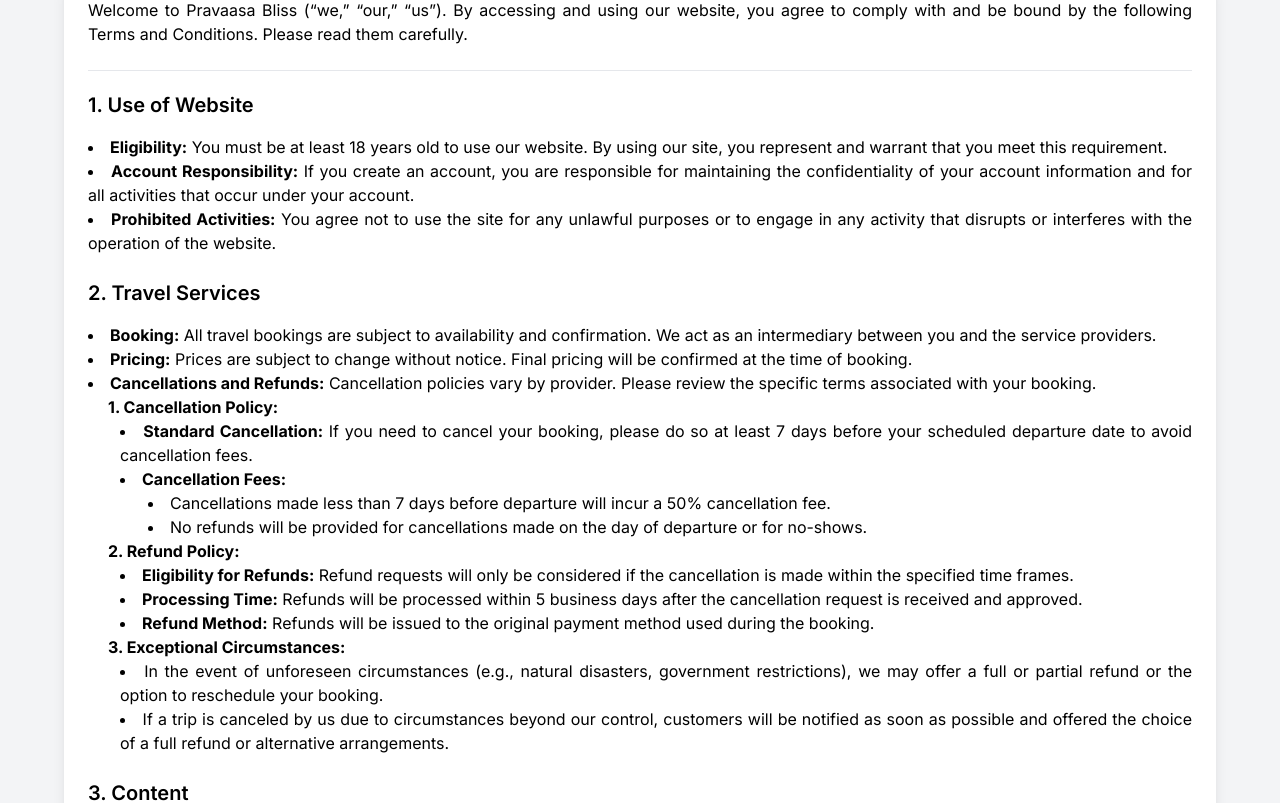
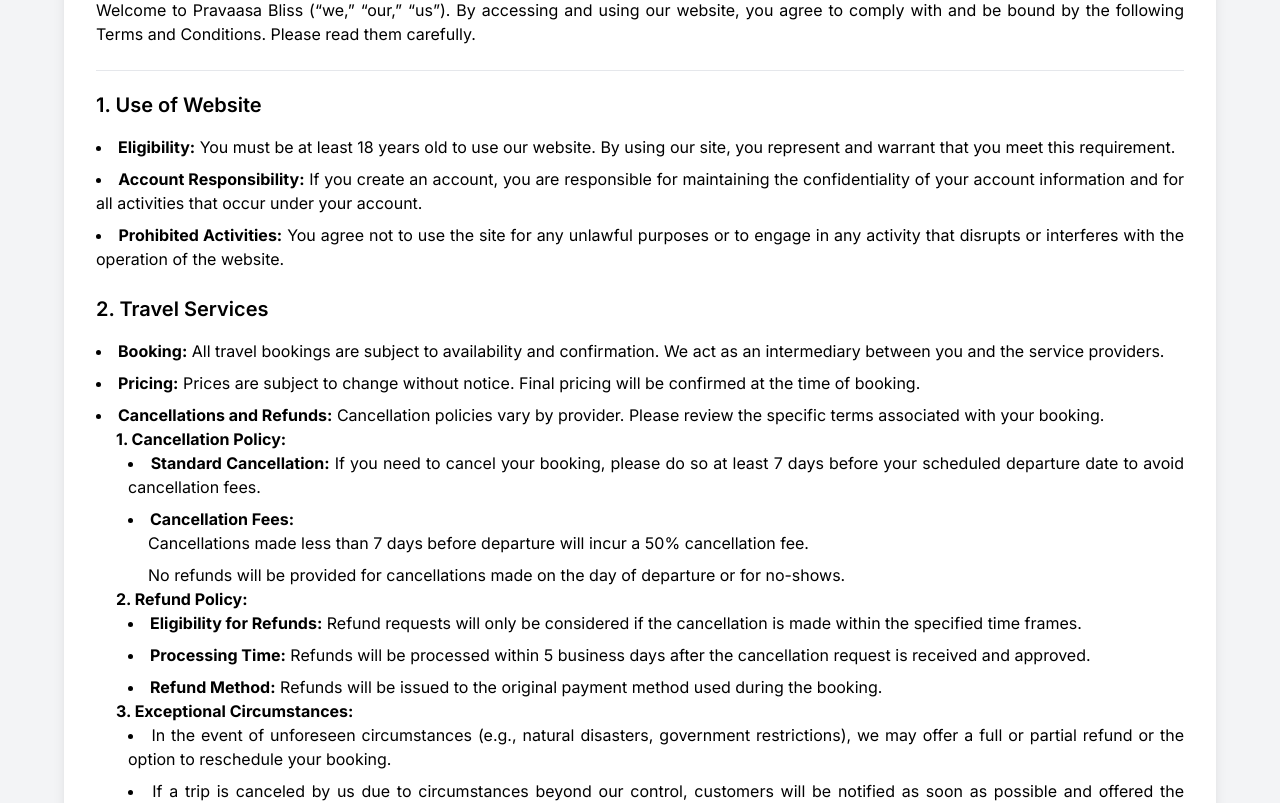
Before and after one commit to ritikchauhan09/pravaasa, a Next.js app: page /terms-of-service in a window 1280 px wide. Shown: the part 400-1203 px from the top of the page. Built offline with nearby package versions, Linux system fonts and the light colour scheme.

Commit message:
terms and condition and privacy policy updated

```diff
--- a/src/app/privacy-policy/page.js
+++ b/src/app/privacy-policy/page.js
@@ -38,14 +38,12 @@
       {/* main */}
       <main className="bg-gray-100 min-h-screen py-8 px-4 md:px-8">
         <div className="max-w-6xl mx-auto bg-white p-6 rounded-lg shadow-lg">
-          <p className="text-lg mb-4">
-            <strong>Effective Date:</strong> [Insert Date]
-          </p>
+
           <p className="text-base mb-6">
             Welcome to Pravaasa Bliss. We are committed to protecting your
             personal information and your right to privacy. This Privacy Policy
             outlines how we collect, use, disclose, and safeguard your
-            information when you visit our website [www.yourwebsite.com]
+            information when you visit our website <a href="https://pravaasabliss.com" className="text-blue-500">www.pravaasabliss.com</a>
             . Please read this policy carefully.
           </p>
 
@@ -235,7 +233,7 @@
           <p className="text-base mb-4">
             <strong>Pravaasa Bliss</strong>
             <br />
-            Email: chauhanmukil@gmail.com
+            Email: pravaasabliss@gmail.com
             <br />
             Phone: +91 8988336969
             <br />
--- a/src/app/terms-of-service/page.js
+++ b/src/app/terms-of-service/page.js
@@ -1,6 +1,5 @@
 // pages/terms.js
 import Link from "next/link";
-
 import Head from "next/head";
 
 export default function Terms() {
@@ -14,15 +13,19 @@
         />
       </Head>
       <header
-        className="bg-blue-200 text-white text-center py-24"
-        style={{ backgroundImage: 'url("/images/term-service.jpg")' }}
+        className="bg-blue-200 text-white text-center py-16 md:py-24"
+        style={{
+          backgroundImage: 'url("/images/term-service.jpg")',
+          backgroundSize: "cover",
+          backgroundPosition: "center",
+        }}
       >
-        <h1 className="text-4xl font-bold mb-6 text-center text-white">
+        <h1 className="text-3xl md:text-4xl font-bold mb-6 text-white">
           Terms and Conditions
         </h1>
       </header>
-      <main className="bg-gray-100 min-h-screen py-8 px-4 md:px-8 ">
-        <div className="max-w-6xl mx-auto bg-white p-6 rounded-lg shadow-lg">
+      <main className="bg-gray-100 min-h-screen py-6 px-4 sm:px-6 md:px-8">
+        <div className="max-w-4xl lg:max-w-6xl mx-auto bg-white p-4 sm:p-6 md:p-8 rounded-lg shadow-lg">
           <section className="mb-6">
             <p>
               Welcome to Pravaasa Bliss (“we,” “our,” “us”). By accessing and
@@ -32,8 +35,10 @@
           </section>
           <hr className="my-5" />
           <section className="mb-6">
-            <h2 className="text-xl font-semibold mb-4">1. Use of Website</h2>
-            <ul className="list-disc list-inside">
+            <h2 className="text-lg md:text-xl font-semibold mb-4">
+              1. Use of Website
+            </h2>
+            <ul className="list-disc list-inside space-y-2">
               <li>
                 <strong>Eligibility:</strong> You must be at least 18 years old
                 to use our website. By using our site, you represent and warrant
@@ -53,8 +58,10 @@
             </ul>
           </section>
           <section className="mb-6">
-            <h2 className="text-xl font-semibold mb-4">2. Travel Services</h2>
-            <ul className="list-disc list-inside">
+            <h2 className="text-lg md:text-xl font-semibold mb-4">
+              2. Travel Services
+            </h2>
+            <ul className="list-disc list-inside space-y-2">
               <li>
                 <strong>Booking:</strong> All travel bookings are subject to
                 availability and confirmation. We act as an intermediary between
@@ -68,9 +75,9 @@
                 <strong>Cancellations and Refunds:</strong> Cancellation
                 policies vary by provider. Please review the specific terms
                 associated with your booking.
-                <div className="ml-5">
-                  <h2 className="font-bold">1. Cancellation Policy:</h2>
-                  <ul className="ml-3 list-disc list-inside">
+                <div className="ml-4 sm:ml-5">
+                  <h3 className="font-bold">1. Cancellation Policy:</h3>
+                  <ul className="list-disc list-inside ml-3 space-y-2">
                     <li>
                       <strong>Standard Cancellation:</strong> If you need to
                       cancel your booking, please do so at least 7 days before
@@ -78,18 +85,20 @@
                     </li>
                     <li>
                       <strong>Cancellation Fees:</strong>
-                      <li className="ml-7">
+                      <ul className="ml-5 space-y-2">
+                        <li>
                           Cancellations made less than 7 days before departure
                           will incur a 50% cancellation fee.
                         </li>
-                      <li className="ml-7">
+                        <li>
                           No refunds will be provided for cancellations made on
                           the day of departure or for no-shows.
                         </li>
+                      </ul>
                     </li>
                   </ul>
-                  <h2 className="font-bold">2. Refund Policy:</h2>
-                  <ul className="ml-3 list-disc list-inside">
+                  <h3 className="font-bold">2. Refund Policy:</h3>
+                  <ul className="list-disc list-inside ml-3 space-y-2">
                     <li>
                       <strong>Eligibility for Refunds:</strong> Refund requests
                       will only be considered if the cancellation is made within
@@ -105,8 +114,8 @@
                       the original payment method used during the booking.
                     </li>
                   </ul>
-                  <h2 className="font-bold">3. Exceptional Circumstances:</h2>
-                  <ul className="ml-3 list-disc list-inside">
+                  <h3 className="font-bold">3. Exceptional Circumstances:</h3>
+                  <ul className="list-disc list-inside ml-3 space-y-2">
                     <li>
                       In the event of unforeseen circumstances (e.g., natural
                       disasters, government restrictions), we may offer a full
@@ -125,8 +134,8 @@
             </ul>
           </section>
           <section className="mb-6">
-            <h2 className="text-xl font-semibold mb-4">3. Content</h2>
-            <ul className="list-disc list-inside">
+            <h2 className="text-lg md:text-xl font-semibold mb-4">3. Content</h2>
+            <ul className="list-disc list-inside space-y-2">
               <li>
                 <strong>Intellectual Property:</strong> All content on our
                 website, including text, images, and logos, is owned by or
@@ -140,10 +149,10 @@
             </ul>
           </section>
           <section className="mb-6">
-            <h2 className="text-xl font-semibold mb-4">
+            <h2 className="text-lg md:text-xl font-semibold mb-4">
               4. Limitation of Liability
             </h2>
-            <ul className="list-disc list-inside">
+            <ul className="list-disc list-inside space-y-2">
               <li>
                 <strong>No Warranty:</strong> Our website and services are
                 provided “as is” without any warranties of any kind. We disclaim
@@ -157,7 +166,7 @@
             </ul>
           </section>
           <section className="mb-6">
-            <h2 className="text-xl font-semibold mb-4">5. Privacy</h2>
+            <h2 className="text-lg md:text-xl font-semibold mb-4">5. Privacy</h2>
             <p>
               <strong>Data Collection:</strong> We collect personal information
               in accordance with our Privacy Policy. By using our website, you
@@ -165,7 +174,7 @@
             </p>
           </section>
           <section className="mb-6">
-            <h2 className="text-xl font-semibold mb-4">6. Modifications</h2>
+            <h2 className="text-lg md:text-xl font-semibold mb-4">6. Modifications</h2>
             <p>
               <strong>Changes to Terms:</strong> We reserve the right to modify
               these Terms and Conditions at any time. Changes will be effective
@@ -173,7 +182,7 @@
             </p>
           </section>
           <section className="mb-6">
-            <h2 className="text-xl font-semibold mb-4">7. Governing Law</h2>
+            <h2 className="text-lg md:text-xl font-semibold mb-4">7. Governing Law</h2>
             <p>
               <strong>Jurisdiction:</strong> These Terms and Conditions are
               governed by the laws of India. Any disputes will be resolved in
@@ -181,7 +190,7 @@
             </p>
           </section>
           <section className="mb-6">
-            <h2 className="text-xl font-semibold mb-4">8. Contact Us</h2>
+            <h2 className="text-lg md:text-xl font-semibold mb-4">8. Contact Us</h2>
             <p>
               If you have any questions about these Terms and Conditions, please
               contact us at{" "}
```
Lines whose indentation alone changed are shown as unchanged.
